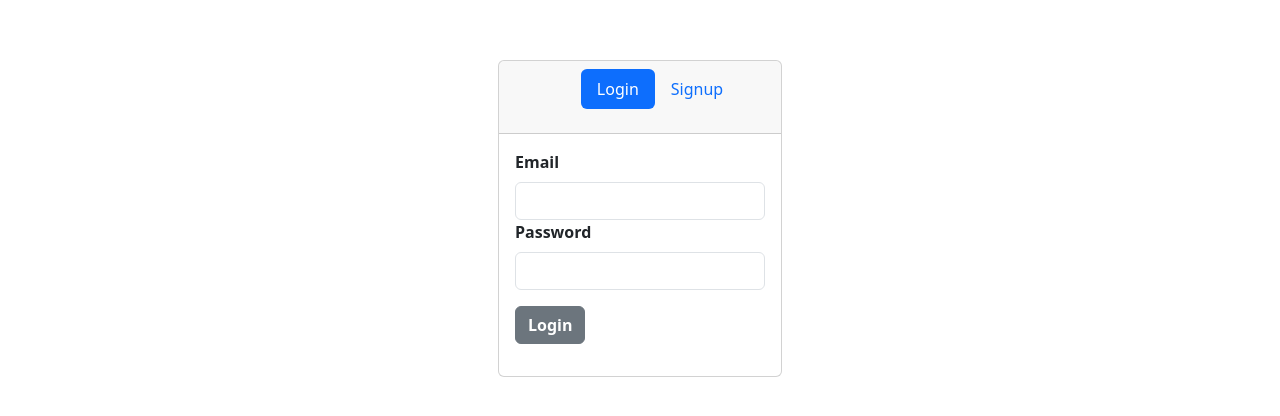
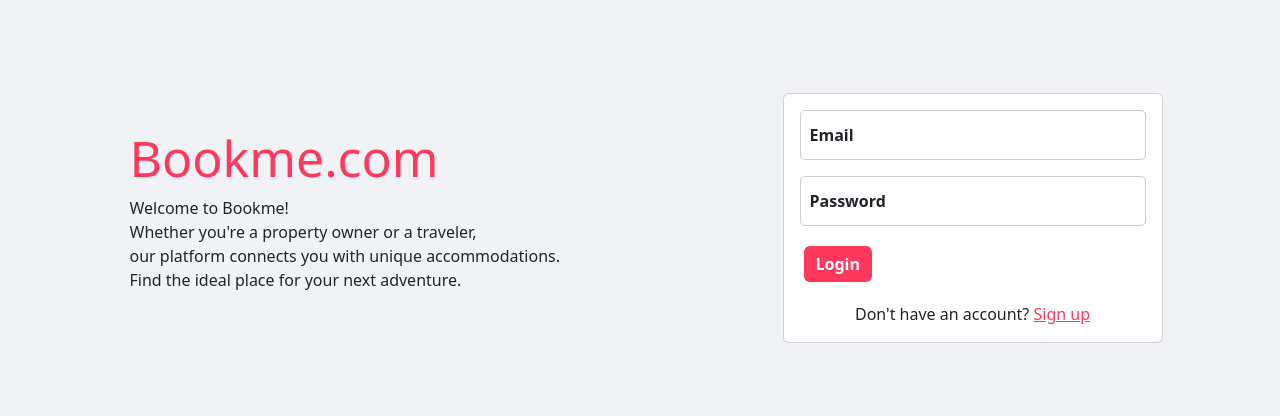
Before and after one commit to Kashif9566/Bookme, a React (Create React App) app in the folder client/: page /login in a window 1280 px wide. Shown: the part 182-598 px from the top of the page. Built offline with nearby package versions, Linux system fonts and the light colour scheme.

Commit message:
visual changes

```diff
--- a/client/src/App.css
+++ b/client/src/App.css
@@ -0,0 +1,3 @@
+body {
+  background-color: #f0f2f5;
+}
--- a/client/src/App.js
+++ b/client/src/App.js
@@ -1,7 +1,6 @@
 import "./App.css";
 import { Routes, Route } from "react-router-dom";
 import { useSelector, useDispatch } from "react-redux";
-import { useNavigate } from "react-router-dom";
 import { useEffect } from "react";
 import { setUser } from "./redux/slice/user.slice";
 import ListingPage from "./components/pages/host/listing/ListingPage";
@@ -10,11 +9,13 @@ import ListingForm from "./components/pages/host/listing/ListingForm";
 import HomePage from "./components/pages/user/HomePage";
 import PropertyDetails from "./components/pages/user/property/PropertyDetails";
 import Welcome from "./components/pages/host/Welcome";
-import RegistrationPage from "./components/pages/RegistrationPage/RegistrationPage";
 import ReservationPage from "./components/pages/host/reservation/ReservationPage";
 import AllReservations from "./components/pages/host/reservation/AllReservations";
 import Reservations from "./components/pages/user/reservations/Reservations";
 import Analytics from "./components/pages/host/analytics/Analytics";
+import Login from "./components/authentication/Login";
+import Signup from "./components/authentication/Signup";
+import { useNavigate } from "react-router-dom";
 
 function App() {
   const user = useSelector((state) => state.user);
@@ -25,19 +26,18 @@ function App() {
     const userInfo = JSON.parse(localStorage.getItem("userInfo"));
     if (userInfo) {
       dispatch(setUser(userInfo));
-    } else {
-      navigate("/login");
     }
   }, [dispatch, navigate]);
 
   return (
     <div className="App">
       <Routes>
-        <Route path="/login" element={<RegistrationPage />} />
+        <Route path="/login" element={<Login />} />
+        <Route path="/signup" element={<Signup />} />
         {user ? (
           user.role === "host" ? (
             <>
-              <Route path="/hosting" isHost={true} element={<Welcome />} />
+              <Route path="/hosting" element={<Welcome />} />
               <Route path="/hosting/listing" element={<ListingPage />} />
               <Route path="/newListing" element={<NewListing />} />
               <Route path="/listingForm" element={<ListingForm />} />
@@ -62,7 +62,10 @@ function App() {
             </>
           )
         ) : (
-          <Route path="/*" element={<RegistrationPage />} />
+          <>
+            <Route path="/login" element={<Login />} />
+            <Route path="/signup" element={<Signup />} />
+          </>
         )}
       </Routes>
     </div>
--- a/client/src/components/authentication/Login.js
+++ b/client/src/components/authentication/Login.js
@@ -24,7 +24,7 @@ const Login = () => {
     e.preventDefault();
     try {
       if (!email || !password) {
-        toast.error("Please provide email and password");
+        toast.error("Please provide email and password", { autoClose: 1000 });
         return;
       }
 
@@ -71,11 +71,42 @@ const Login = () => {
   };
 
   return (
-    <div className="d-flex align-items-center justify-content-center">
+    <div className="container">
+      <div className="row justify-content-center align-items-center vh-100">
+        <div className="col-7">
+          <h3 style={{ color: "#ff385d", fontSize: "50px" }}>Bookme.com</h3>
+          <p>
+            Welcome to Bookme!
+            <br /> Whether you're a property owner or a traveler,
+            <br /> our platform connects you with unique accommodations. <br />
+            Find the ideal place for your next adventure.
+          </p>
+        </div>
+        <div className="col-4 card p-3">
           <form onSubmit={handleSubmit} className="login-form">
             {["email", "password"].map((field) => (
-          <div key={field} className="form-group" style={{ width: "250px" }}>
-            <label htmlFor={field} className="form-label">
+              <div
+                key={field}
+                style={{
+                  marginBottom: "1rem",
+                  position: "relative",
+                }}
+              >
+                <label
+                  htmlFor={field}
+                  style={{
+                    position: "absolute",
+                    pointerEvents: "none",
+                    left: "10px",
+                    top: formData[field] ? "0px" : "50%",
+                    transform: formData[field]
+                      ? "translateY(0)"
+                      : "translateY(-50%)",
+                    transition: "top 0.3s, font-size 0.3s",
+                    fontSize: formData[field] ? "12px" : "inherit",
+                    color: formData[field] ? "#ff385d" : "inherit",
+                  }}
+                >
                   <b>{field.charAt(0).toUpperCase() + field.slice(1)}</b>
                 </label>
                 <input
@@ -85,17 +116,40 @@ const Login = () => {
                   name={field}
                   value={formData[field]}
                   onChange={handleChange}
+                  style={{
+                    width: "100%",
+                    padding: "12px",
+                    border: "1px solid #ccc",
+                    borderRadius: "5px",
+                    transition: "border-color 0.3s",
+                  }}
                 />
               </div>
             ))}
             <button
               type="submit"
-          className="btn btn-secondary btn-block my-3"
+              className="btn btn-secondary btn-block m-1"
               disabled={loading}
+              style={{ backgroundColor: "#ff385d", border: "white" }}
             >
               <b>{loading ? "Logging in..." : "Login"}</b>
             </button>
           </form>
+          <div style={{ textAlign: "center", marginTop: "1rem" }}>
+            Don't have an account?{" "}
+            <span
+              style={{
+                color: "#ff385d",
+                cursor: "pointer",
+                textDecoration: "underline",
+              }}
+              onClick={() => navigate("/signup")}
+            >
+              Sign up
+            </span>
+          </div>
+        </div>
+      </div>
       <ToastContainer />
     </div>
   );
--- a/client/src/components/authentication/Signup.js
+++ b/client/src/components/authentication/Signup.js
@@ -1,5 +1,5 @@
 import React, { useState } from "react";
-import { useNavigate } from "react-router-dom";
+import { useNavigate, Link } from "react-router-dom";
 import { ToastContainer, toast } from "react-toastify";
 import "react-toastify/dist/ReactToastify.css";
 import api from "../../api/api";
@@ -104,7 +104,18 @@ const Signup = () => {
   };
 
   return (
-    <div className="container d-flex align-items-center justify-content-center">
+    <div className="container ">
+      <div className="row justify-content-center align-items-center vh-100">
+        <div className="col-7">
+          <h3 style={{ color: "#ff385d", fontSize: "50px" }}>Bookme.com</h3>
+          <p>
+            Welcome to Bookme!
+            <br /> Whether you're a property owner or a traveler,
+            <br /> our platform connects you with unique accommodations. <br />
+            Find the ideal place for your next adventure.
+          </p>
+        </div>
+        <div className="col-5 card p-3">
           <form onSubmit={handleSubmit} className="signup-form">
             {["username", "email", "password", "confirmpassword", "role"].map(
               (field) => (
@@ -184,12 +195,35 @@ const Signup = () => {
               type="submit"
               className="btn btn-secondary btn-block my-2 mx-2"
               disabled={loading}
+              style={{ backgroundColor: "#ff385d", border: "white" }}
             >
               {loading ? "Signing up..." : <b>Signup</b>}
             </button>
           </form>
+          <div
+            style={{
+              marginTop: "20px",
+              fontSize: "14px",
+              color: "#333",
+              textAlign: "center",
+            }}
+          >
+            Already have an account?{" "}
+            <Link
+              to="/login"
+              style={{
+                color: "#ff385d",
+                cursor: "pointer",
+                textDecoration: "underline",
+              }}
+            >
+              Login
+            </Link>
+          </div>
 
           <ToastContainer />
+        </div>
+      </div>
     </div>
   );
 };
--- a/client/src/components/pages/RegistrationPage/RegistrationPage.js
+++ /dev/null
@@ -1,64 +0,0 @@
-import React from "react";
-import Login from "../../authentication/Login";
-import Signup from "../../authentication/Signup";
-
-const RegistrationPage = () => {
-  return (
-    <div className="container d-flex align-items-center justify-content-center vh-100">
-      <div className="card mx-auto" style={{ maxWidth: "400px" }}>
-        <div className="card-header d-flex justify-content-evenly">
-          <ul className="nav nav-pills mb-3" id="pills-tab" role="tablist">
-            <li className="nav-item" role="presentation">
-              <button
-                className="nav-link active"
-                id="pills-home-tab"
-                data-bs-toggle="pill"
-                data-bs-target="#pills-home"
-                type="button"
-                role="tab"
-                aria-controls="pills-home"
-                aria-selected="true"
-              >
-                Login
-              </button>
-            </li>
-            <li className="nav-item" role="presentation">
-              <button
-                className="nav-link"
-                id="pills-profile-tab"
-                data-bs-toggle="pill"
-                data-bs-target="#pills-profile"
-                type="button"
-                role="tab"
-                aria-controls="pills-profile"
-                aria-selected="false"
-              >
-                Signup
-              </button>
-            </li>
-          </ul>
-        </div>
-        <div className="tab-content card-body" id="pills-tabContent">
-          <div
-            className="tab-pane fade show active"
-            id="pills-home"
-            role="tabpanel"
-            aria-labelledby="pills-home-tab"
-          >
-            <Login />
-          </div>
-          <div
-            className="tab-pane fade"
-            id="pills-profile"
-            role="tabpanel"
-            aria-labelledby="pills-profile-tab"
-          >
-            <Signup />
-          </div>
-        </div>
-      </div>
-    </div>
-  );
-};
-
-export default RegistrationPage;
--- a/client/src/components/pages/host/analytics/Analytics.js
+++ b/client/src/components/pages/host/analytics/Analytics.js
@@ -12,6 +12,7 @@ import {
   selectAllReservationsForHost,
 } from "../../../../redux/slice/reservation.slice";
 import RevenueDonutChart from "./RevenueDonutChart";
+import { Doughnut } from "react-chartjs-2";
 
 const Analytics = () => {
   const user = useSelector((state) => state.user);
@@ -21,9 +22,8 @@ const Analytics = () => {
   useEffect(() => {
     dispatch(fetchPropertyForHost(userId));
     dispatch(fetchAllReservationsForHost(userId));
-  }, [dispatch, fetchPropertyForHost, fetchAllReservationsForHost]);
+  }, [dispatch, userId]);
 
-  const loading = useSelector((state) => state.property.isLoading);
   const properties = useSelector(selectPropertiesForHost);
   const reservations = useSelector(selectAllReservationsForHost);
 
@@ -49,6 +49,26 @@ const Analytics = () => {
     }, 0);
   };
   const totalRevenue = calculateTotalRevenue();
+
+  const generateColors = (count) => {
+    const colors = [];
+    for (let i = 0; i < count; i++) {
+      const hue = (i * (360 / count)) % 360;
+      colors.push(`hsl(${hue}, 70%, 60%)`);
+    }
+    return colors;
+  };
+
+  const listingsData = {
+    labels: properties.map((property, index) => `Listing ${index + 1}`),
+    datasets: [
+      {
+        data: properties.map(() => 1),
+        backgroundColor: generateColors(properties.length),
+        hoverBackgroundColor: generateColors(properties.length),
+      },
+    ],
+  };
 
   return (
     <div style={{ backgroundColor: "#fdfcfe" }}>
@@ -81,13 +101,16 @@ const Analytics = () => {
               <Card title={"Revenue"} value={<h4>${totalRevenue}</h4>} />
             </div>
             <div className="row d-flex justify-content-between">
+              <div className="card col-4">
+                <Doughnut data={listingsData} />
+              </div>
               <div className="card col-7">
                 <h4 className="mx-3 mt-3">Reservations Stats</h4>
                 <ReservationsChart reservationsData={reservationsData} />
               </div>
-              <div className="card col-4">
+              {/* <div className="card col-4">
                 <RevenueDonutChart revenueData={totalRevenue} />
-              </div>
+              </div> */}
             </div>
           </div>
         </div>
--- a/client/src/components/pages/host/analytics/Card.js
+++ b/client/src/components/pages/host/analytics/Card.js
@@ -4,7 +4,7 @@ const Card = ({ title, value }) => {
   return (
     <div className="card shadow col-3 my-3 border-0 p-3">
       <h4>{title}</h4>
-      {value === 0 ? <p>No Listing Yet</p> : <h4>{value}</h4>}
+      <div>{value}</div>
     </div>
   );
 };
```
Also changed, not shown: client/src/components/pages/host/listing/ListingModel.js (+10 -1 lines), client/src/components/pages/host/listing/NewListing.js (+14 -2 lines), 1 other file (tests, documents, lock files or other folders). Lines whose indentation alone changed are shown as unchanged.
